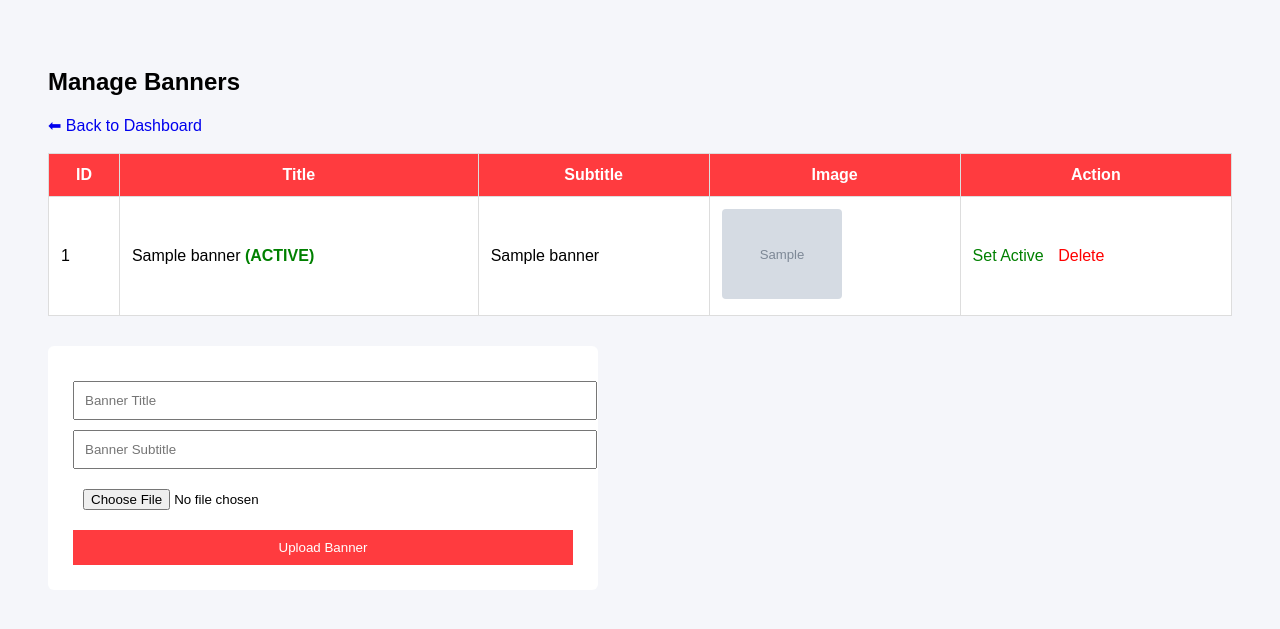
After one commit to Nishita1428/cardekho-php, a PHP site: page /admin/manage-banner.php in a window 1280 px wide. The commit adds this page. Shown: the top 629 px of the page. Run offline with PHP 8.4, Linux system fonts and the light colour scheme; the visitor is signed in with stand-in values (Sample User, id 1); tables that the repository leaves empty or names only in its code hold one stand-in row (values such as "Sample post"); grey boxes marked "Sample" are stand-in pictures.

Commit message:
Admin banner management with active banner feature

```diff
--- a/admin/login.php
+++ b/admin/login.php
@@ -1,8 +1,6 @@
 <?php
 
 session_start();
-
-
 
 
 
--- /dev/null
+++ b/admin/manage-banner.php
@@ -0,0 +1,150 @@
+<?php
+session_start();
+if (!isset($_SESSION['admin_logged_in'])) {
+    header("Location: login.php");
+    exit;
+}
+
+include '../common/config.php';
+
+/* Handle form submit */
+if ($_SERVER['REQUEST_METHOD'] === 'POST') {
+
+    $title    = mysqli_real_escape_string($conn, $_POST['title']);
+    $subtitle = mysqli_real_escape_string($conn, $_POST['subtitle']);
+
+    $imageName = $_FILES['image']['name'];
+    $imageTmp  = $_FILES['image']['tmp_name'];
+
+    $uploadPath = "../assets/images/banners/" . $imageName;
+
+    if (move_uploaded_file($imageTmp, $uploadPath)) {
+
+        // Optional: sab banners ko inactive kar do
+        mysqli_query($conn, "UPDATE banners SET status='inactive'");
+
+        $sql = "INSERT INTO banners (title, subtitle, image, status)
+                VALUES ('$title', '$subtitle', '$imageName', 'active')";
+
+        mysqli_query($conn, $sql);
+
+        header("Location: ../index.php");
+        exit;
+    }
+}
+?>
+
+<!DOCTYPE html>
+<html>
+<head>
+    <title>Manage Banners</title>
+    <style>
+        body {
+            font-family: Arial;
+            background: #f5f6fa;
+            padding: 40px;
+        }
+        table {
+            width: 100%;
+            background: #fff;
+            border-collapse: collapse;
+            margin-bottom: 30px;
+        }
+        th, td {
+            padding: 12px;
+            border: 1px solid #ddd;
+        }
+        th {
+            background: #ff3b3f;
+            color: #fff;
+        }
+        img {
+            border-radius: 4px;
+        }
+        form {
+            background: #fff;
+            padding: 25px;
+            max-width: 500px;
+            border-radius: 6px;
+        }
+        input, button {
+            width: 100%;
+            padding: 10px;
+            margin-top: 10px;
+        }
+        button {
+            background: #ff3b3f;
+            color: #fff;
+            border: none;
+            cursor: pointer;
+        }
+        a {
+            text-decoration: none;
+        }
+    </style>
+</head>
+
+<body>
+
+<h2>Manage Banners</h2>
+<a href="dashboard.php">⬅ Back to Dashboard</a>
+
+<br><br>
+
+<table>
+    <tr>
+        <th>ID</th>
+        <th>Title</th>
+        <th>Subtitle</th>
+        <th>Image</th>
+        <th>Action</th>
+    </tr>
+
+<?php
+$result = mysqli_query($conn, "SELECT * FROM banners ORDER BY id DESC");
+
+while ($row = mysqli_fetch_assoc($result)) {
+?>
+    <tr>
+        <td><?= $row['id'] ?></td>
+
+        <td>
+            <?= htmlspecialchars($row['title']) ?>
+
+            <?php if ($row['status'] === 'active') { ?>
+                <strong style="color:green;"> (ACTIVE)</strong>
+            <?php } ?>
+        </td>
+
+        <td><?= htmlspecialchars($row['subtitle']) ?></td>
+
+        <td>
+            <img src="../assets/images/banners/<?= $row['image'] ?>" width="120">
+        </td>
+
+        <td>
+            <a href="set-active-banner.php?id=<?= $row['id'] ?>"
+               style="color:green; margin-right:10px;">
+               Set Active
+            </a>
+
+            <a href="delete-banner.php?id=<?= $row['id'] ?>&img=<?= $row['image'] ?>"
+               onclick="return confirm('Delete this banner?')"
+               style="color:red;">
+               Delete
+            </a>
+        </td>
+    </tr>
+<?php } ?>
+
+</table>
+
+<form method="POST" enctype="multipart/form-data">
+    <input type="text" name="title" placeholder="Banner Title" required>
+    <input type="text" name="subtitle" placeholder="Banner Subtitle" required>
+    <input type="file" name="image" required>
+    <button type="submit">Upload Banner</button>
+</form>
+
+</body>
+</html>
```
Also changed, not shown: admin/dashboard.php (+43 -13 lines), admin/delete-banner.php (added, +23 -0 lines), admin/set-active-banner.php (added, +21 -0 lines), admin/update.php (added, +26 -0 lines), database.sql (+48 -17 lines), index.php (+27 -38 lines), 1 other file.
